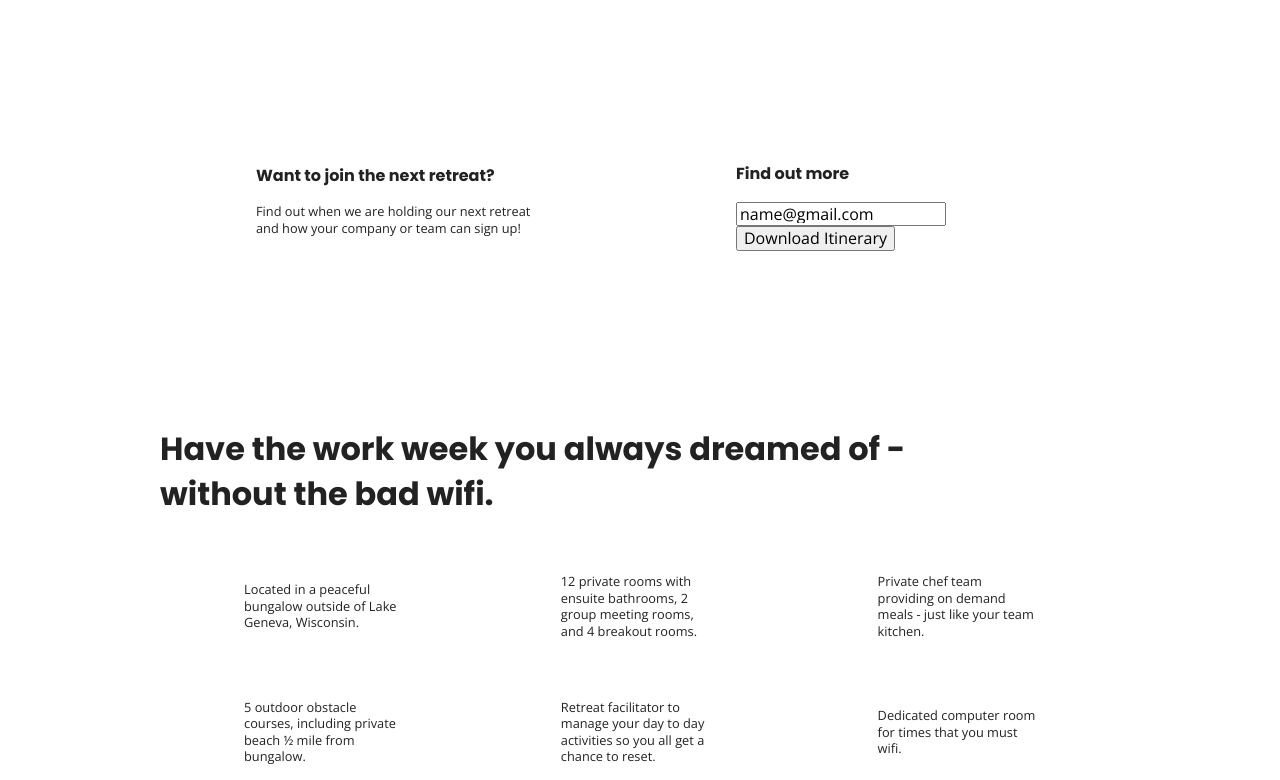
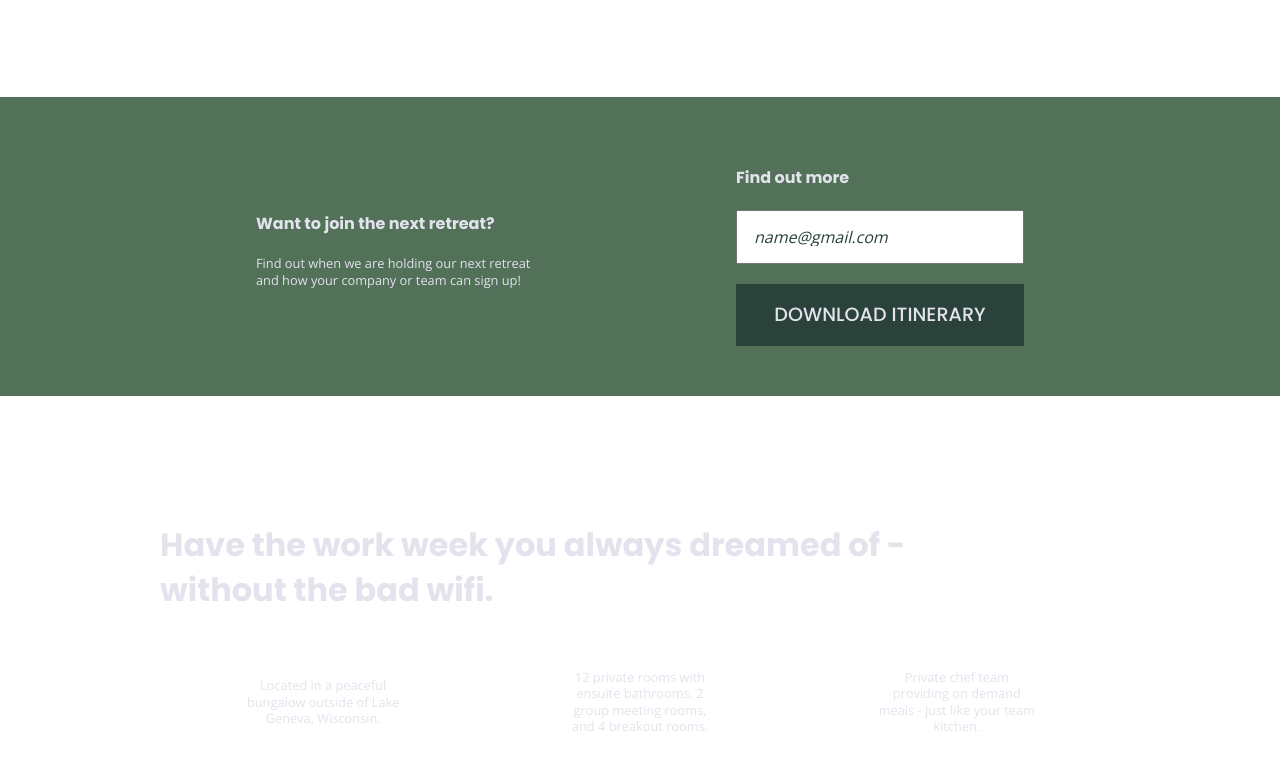
Before and after one commit to jachiu89/Unplugged-Retreat, a plain HTML site: page index.html in a window 1280 px wide. Shown: the part 357-1137 px from the top of the page. Drawn offline with nearby package versions, Linux system fonts and the light colour scheme.

Commit message:
Added colors

```diff
--- a/css/main.css
+++ b/css/main.css
@@ -108,6 +108,7 @@ html {
 body {
   font-family: 'Open Sans', sans-serif;
   font-size: 1em;
+  color: #e2e3ed
 }
 
 ul,
@@ -129,6 +130,7 @@ h3,
 h4 {
   font-family: 'Poppins', sans-serif;
   font-size: 1em;
+  margin: 20px 0;
 }
 
 p {
@@ -232,8 +234,13 @@ footer .copyright {
 .hero-area {
   display: flex;
   justify-content: center;
-  align-items: center;
   flex-flow: row wrap;
+}
+
+.her-area h1 {
+  font-size: 2.25em;
+  font-family: 'Poppins', Arial, Helvetica, sans-serif;
+  line-height: 1.2;
 }
 
 /* Aside */
@@ -243,6 +250,32 @@ aside {
   justify-content: center;
   align-items: center;
   flex-flow: row wrap;
+  background-color: #527158;
+}
+
+aside .form {
+  margin-top: 30px;
+}
+
+input[type=text] {
+  box-sizing: border-box;
+  width: 100%;
+  color: #2a423a;
+  font-style: italic;
+  padding: 1em;
+}
+
+input[type=button] {
+  width: 100%;
+  padding: 20px 0;
+  margin-top: 20px;
+  background-color: #2a423a;
+  font-family: 'Poppins', Arial, Helvetica, sans-serif;
+  font-size: 1.2em;
+  color: #e2e3ed;
+  border: none;
+  text-align: center;
+  text-transform: uppercase;
 }
 
 /* Features */
@@ -250,7 +283,6 @@ aside {
 .features {
   display: flex;
   justify-content: center;
-  align-items: center;
   flex-flow: row wrap;
 }
 
@@ -260,6 +292,7 @@ aside {
 
 .features p {
   margin: 0;
+  text-align: center;
 }
 
 .features article {
@@ -279,12 +312,13 @@ aside {
 .reviews {
   display: flex;
   justify-content: center;
-  align-items: center;
   flex-flow: row wrap;
+  background-color: #2a423a;
 }
 
 .reviews h2 {
   margin-bottom: 40px;
+  line-height: 1;
 }
 
 .reviews h3 {
@@ -299,6 +333,7 @@ aside {
   justify-content: center;
   align-items: center;
   flex-flow: row wrap;
+  background-color: #527158;
 }
 
 .contact-section {
@@ -306,6 +341,7 @@ aside {
   justify-content: center;
   align-items: center;
   flex-flow: row wrap;
+  background-color: #2a423a;
 }
 
 .contact-content {
@@ -319,6 +355,7 @@ aside {
   justify-content: center;
   align-items: center;
   flex-flow: row wrap;
+  background-color: #527158;
 }
 
 .faq .content-wrapper {
@@ -331,10 +368,15 @@ aside {
 
 .faq h2 {
   margin-bottom: 40px;
+  line-height: 1;
 }
 
 .faq-content {
   margin-bottom: 50px;
+}
+
+.faw-content h4 {
+  line-height: 1.333;
 }
 
 /* ==========================================================================
```
